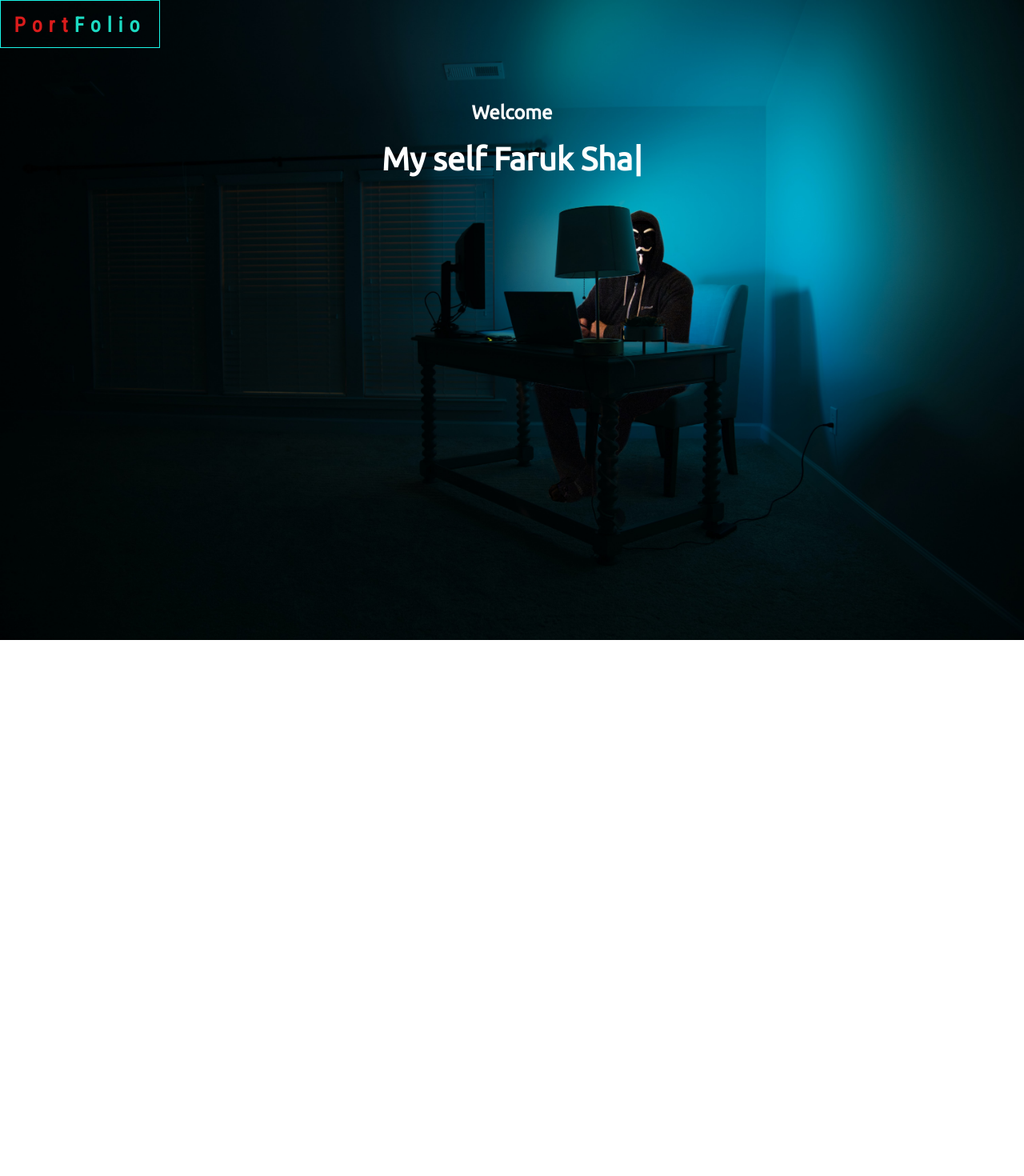
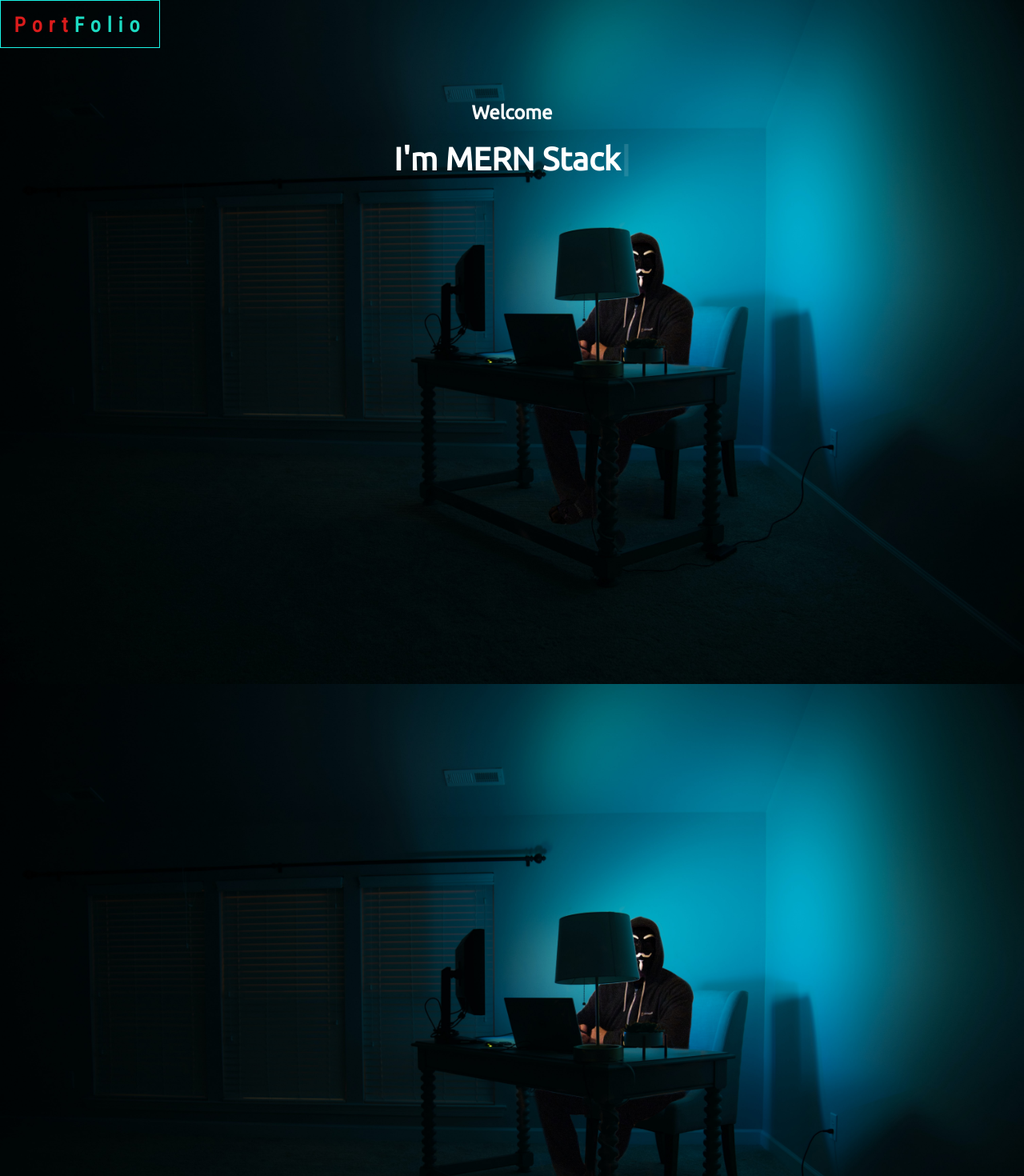
Before and after one commit to Shaikhfaruk/portfolio-faruk, a React (Create React App) app: page / in a window 1280 px wide. Shown: the top 1470 px of the page at 80% size. Before the commit the page ends 800 px from the top, so only its background shows below. Built offline with nearby package versions, Linux system fonts and the light colour scheme.

Commit message:
sections added

```diff
--- a/src/App.css
+++ b/src/App.css
@@ -5,6 +5,9 @@
   margin: 0;
   box-sizing: border-box;
   scroll-behavior: smooth;
+}
+section {
+  height: 100vh;
 }
 body {
   font-family: "Ubuntu", sans-serif;
@@ -18,6 +21,12 @@ body {
   /* overflow: hidden; */
   background-image: url("./bg4.jpg");
   color: #eee;
+}
+h1 {
+  color: #fff;
+}
+.container {
+  height: 100vh;
 }
 .svg-wrapper {
   width: 200px;
@@ -137,6 +146,7 @@ body {
 }
 a {
   list-style: none;
+  text-decoration: none;
 }
 .active_class {
   color: #19f6e8;
@@ -151,6 +161,8 @@ a {
   flex-direction: column;
   margin-bottom: 0;
   color: rgb(255, 255, 255);
+  -webkit-backdrop-filter: blur(8px);
+  backdrop-filter: blur(8px);
 }
 
 #hamburger-toggle:checked ~ #leftSide h3 {
--- a/src/App.js
+++ b/src/App.js
@@ -15,22 +15,34 @@ function App() {
       <div className="container">
         <Navbar />
         <Switch>
+          <section>
             <Route exact path="/" component={Home} />
+          </section>
         </Switch>
         <Switch>
+          <section>
             <Route exact path="/about" component={About} />
+          </section>
         </Switch>
         <Switch>
+          <section>
             <Route exact path="/services" component={Services} />
+          </section>
         </Switch>
         <Switch>
+          <section>
             <Route exact path="/skills" component={Skills} />
+          </section>
         </Switch>
         <Switch>
+          <section>
             <Route exact path="/teams" component={Teams} />
+          </section>
         </Switch>
         <Switch>
+          <section>
             <Route exact path="/contact" component={Contact} />
+          </section>
         </Switch>
       </div>
     </>
--- a/src/LeftSide.jsx
+++ b/src/LeftSide.jsx
@@ -9,9 +9,11 @@ const LeftSide = () => {
             <rect className="shape" height={60} width={200} />
           </svg>
           <div className="text">
-            <h3>
-              Port<span>Folio</span>
-            </h3>
+            <a href="/" style={{ textDecoration: "none" }}>
+              <h3>
+                Port<span>Folio</span>
+              </h3>
+            </a>
           </div>
         </div>
       </div>
--- a/src/TypeWriter.jsx
+++ b/src/TypeWriter.jsx
@@ -4,8 +4,7 @@ import Typewriter from "typewriter-effect";
 const TypeWriter = () => {
   const name = {
     MERN: "MERN",
-  }
-
+  };
 
   return (
     <>
@@ -17,8 +16,8 @@ const TypeWriter = () => {
             options={{
               strings: [
                 "My self Faruk Shaikh.",
-                `I'm ${name.MERN} Stack Dev"`,
-                "I'm a UI/UX Designer(Figma & Adobe XD).",
+                `I'm ${name.MERN} Stack Dev`,
+                "I'm an UI/UX Designer.",
               ],
               autoStart: true,
               loop: true,
```
Lines whose indentation alone changed are shown as unchanged.
